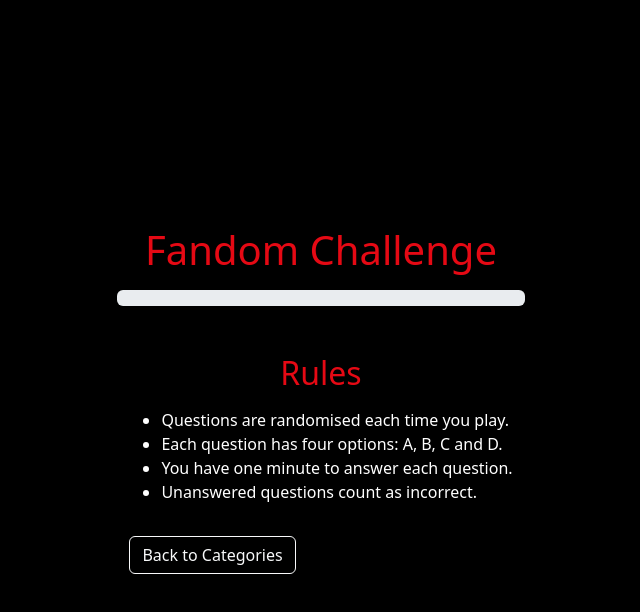
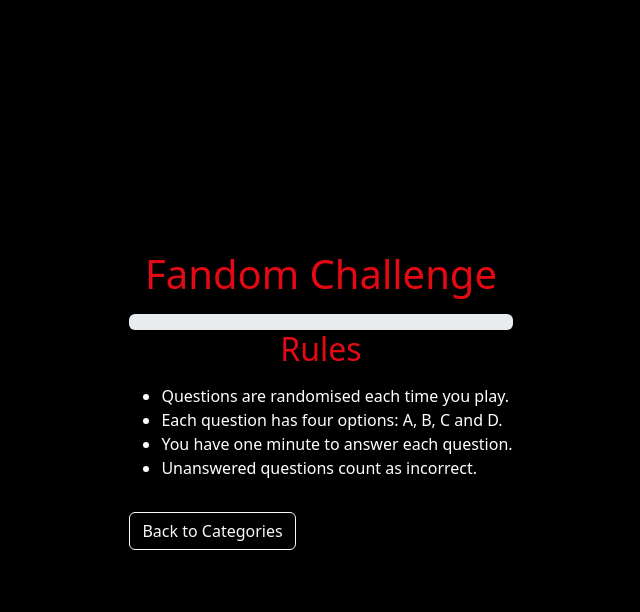
Before and after one commit to LouisCE/fandom-challenge, a plain HTML site: page index.html in a window 1280 px wide. Both pictures are taken after a click on the button "View Rules". Shown: the whole page, without its empty margins (319-959 px from the left). Drawn offline with nearby package versions, Linux system fonts and the light colour scheme.

Commit message:
Update rules section layout and styling

```diff
--- a/index.html
+++ b/index.html
@@ -34,9 +34,9 @@
         </div>
       </section>
 
-  <section id="rules" class="container mt-5" style="display: none;">
+  <section id="rules" style="display: none;">
         <h2 class="mb-3">Rules</h2>
-    <ul>
+        <ul class="text-start">
           <li>Questions are randomised each time you play.</li>
           <li>Each question has four options: A, B, C and D.</li>
           <li>You have one minute to answer each question.</li>
```
Lines whose indentation alone changed are shown as unchanged.
